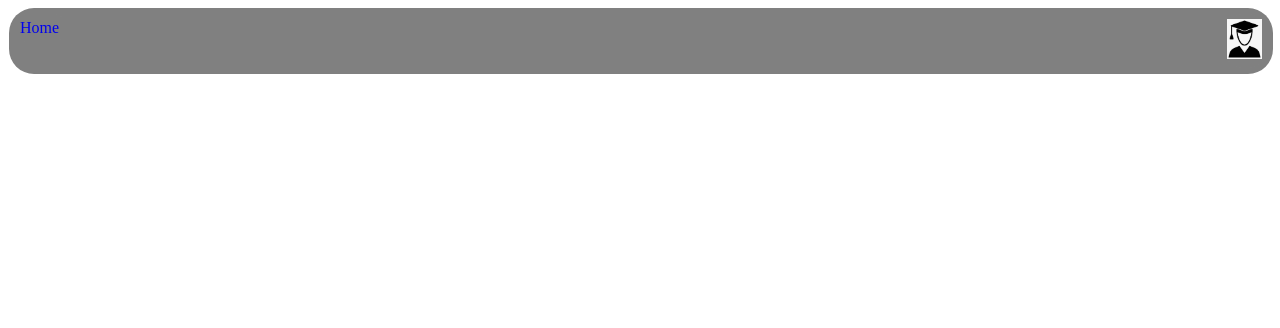
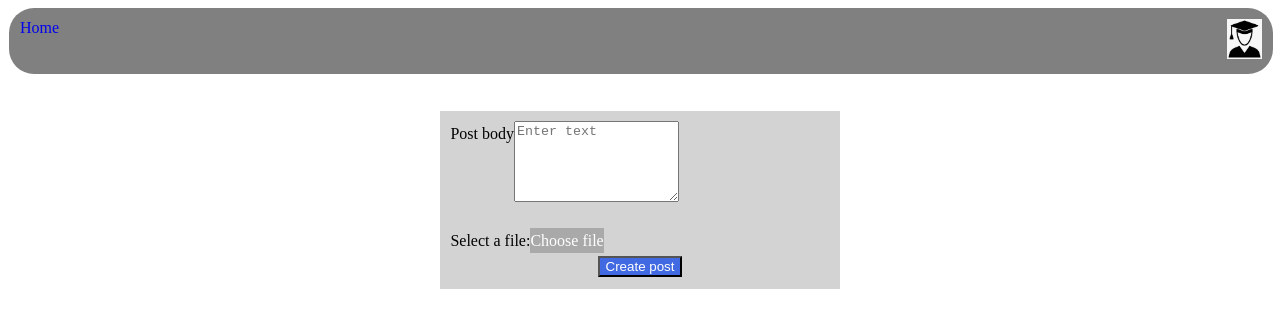
Before and after one commit to ukawaii/Homeowork-1, a plain HTML site: page addPost.html in a window 1280 px wide. Drawn offline with Linux system fonts and the light colour scheme.

Commit message:
post area done

```diff
--- a/addPost.html
+++ b/addPost.html
@@ -22,6 +22,19 @@
         </UL>
     </nav>
 </header>
-
+<br>
+<br>
+<div class="main-login">
+    <div class="post-maker">
+        <label class="wrap-label" for="text">Post body</label>
+        <textarea rows="5" cols="18" id="text" placeholder="Enter text"></textarea>
+    </div>
+    <br>
+    <div class="post-maker">
+        <label class="wrap-label">Select a file:</label>
+        <label class="file-label"><input type="file">Choose file</label>
+    </div>
+    <button class="button" type="button">Create post</button>
+</div>
 </body>
 </html>
--- a/styles.css
+++ b/styles.css
@@ -43,3 +43,18 @@
     background-color: royalblue;
     color: white;
 }
+.post-maker{
+    display: flex;
+    align-items: flex-start;
+}
+.wrap-label{
+    white-space: pre-wrap;
+}
+input[type="file"] {
+    display:none
+}
+.file-label{
+    color: white;
+    background-color: darkgray;
+    display: flex;
+}
```
Also changed, not shown: index.html (+0 -1 lines).
